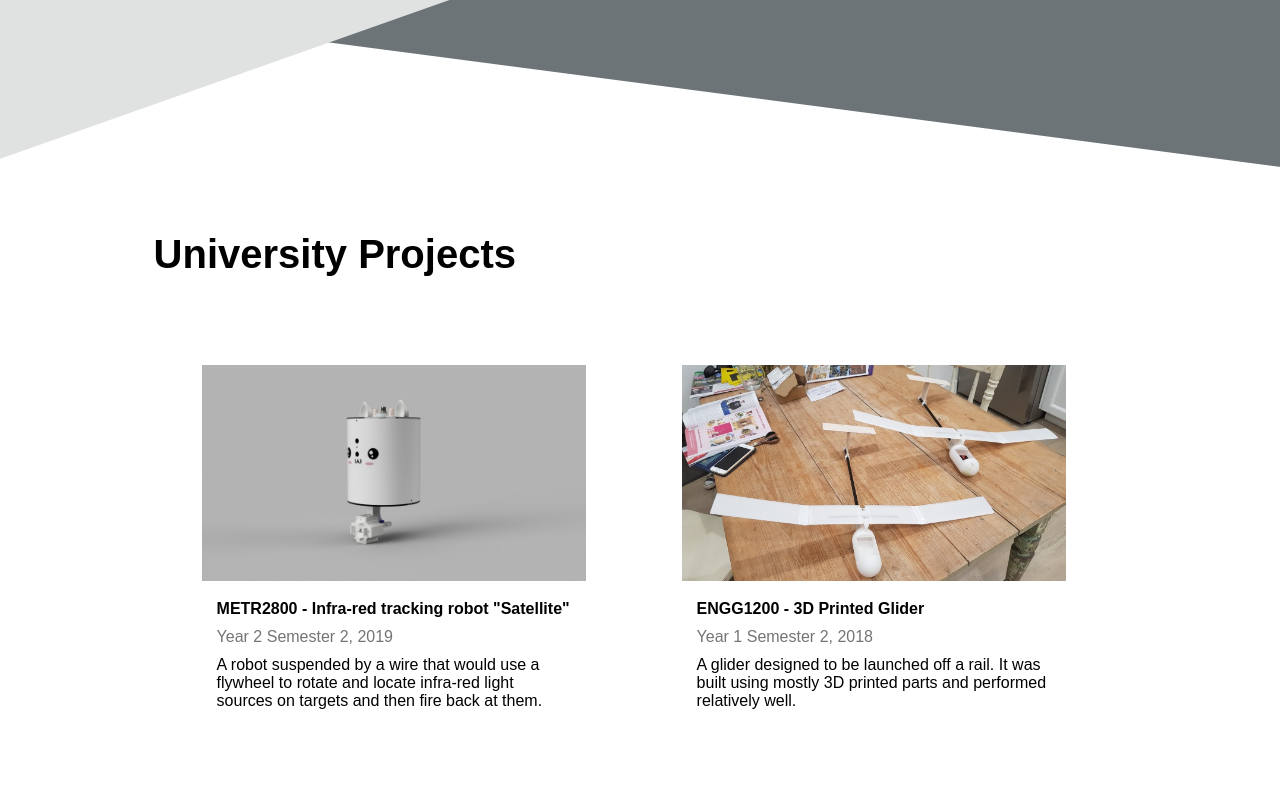
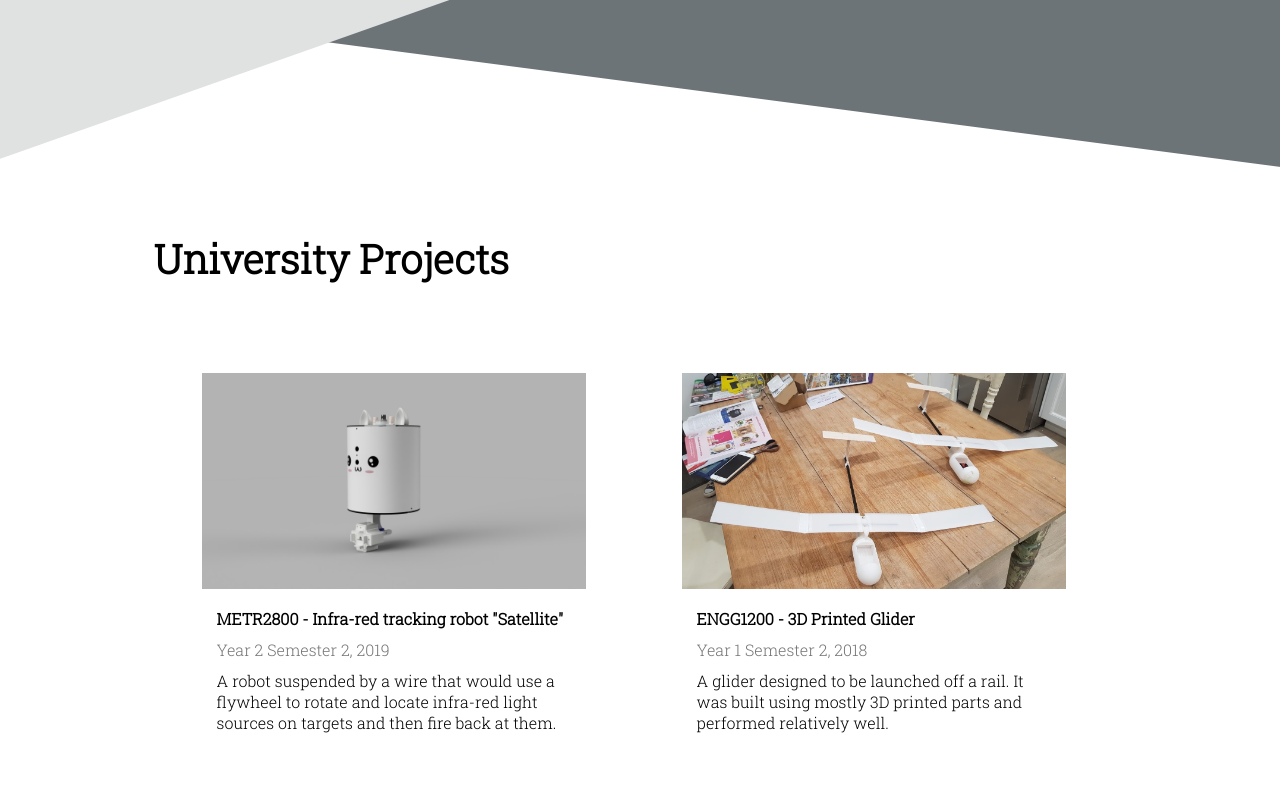
Before and after one commit to ConnorRaggatt/ConnorRaggatt.github.io, a plain HTML site: page portfolio/portfolio_home.html in a window 1280 px wide. Shown: the top 800 px of the page. Drawn offline with Linux system fonts and the light colour scheme.

Commit message:
Changed font for Portfolio Home

```diff
--- a/portfolio/portfolio_home.html
+++ b/portfolio/portfolio_home.html
@@ -2,6 +2,7 @@
 
 <head>
     <meta charset="utf-8">
+    <link href="https://fonts.googleapis.com/css2?family=Roboto+Slab:wght@300&display=swap" rel="stylesheet">
     <link rel="stylesheet" type="text/css" media="screen and (max-device-width: 1000px)" href="style_mobile.css" />
     <link rel="stylesheet" type="text/css" media="screen and (min-device-width: 1001px)" href="style.css" />
     <title>Portfolio - Connor Raggatt</title>
--- a/portfolio/style.css
+++ b/portfolio/style.css
@@ -56,7 +56,7 @@ div.gallery img {
 div.title{
     padding: 15px 15px 5px 15px;
     text-align: left;
-    font-family: Arial, Helvetica, sans-serif;
+    font-family: 'Roboto Slab', serif;
     font-weight: bold;
     text-decoration: none;
 }
@@ -64,7 +64,7 @@ div.title{
 div.date{
     padding: 5px 15px 5px 15px;
     text-align: left;
-    font-family: Arial, Helvetica, sans-serif;
+    font-family: 'Roboto Slab', serif;
     color: rgb(116, 116, 116);
     text-decoration: none;
 }
@@ -72,12 +72,12 @@ div.date{
 div.description {
     padding: 5px 15px 5px 15px;
     text-align: left;
-    font-family: Arial, Helvetica, sans-serif;
+    font-family: 'Roboto Slab', serif;
     text-decoration: none;
 }
 
 .subsection_header{
-    font-family: Arial, Helvetica, sans-serif;
+    font-family: 'Roboto Slab', serif;
     font-size: 40px;
     font-weight: bold;
 }
--- a/portfolio/style_mobile.css
+++ b/portfolio/style_mobile.css
@@ -56,7 +56,7 @@ div.gallery img {
 div.title{
     padding: 15px 15px 5px 15px;
     text-align: left;
-    font-family: Arial, Helvetica, sans-serif;
+    font-family: 'Roboto Slab', serif;
     font-weight: bold;
     text-decoration: none;
 }
@@ -64,7 +64,7 @@ div.title{
 div.date{
     padding: 5px 15px 5px 15px;
     text-align: left;
-    font-family: Arial, Helvetica, sans-serif;
+    font-family: 'Roboto Slab', serif;
     color: rgb(116, 116, 116);
     text-decoration: none;
 }
@@ -72,12 +72,12 @@ div.date{
 div.description {
     padding: 5px 15px 5px 15px;
     text-align: left;
-    font-family: Arial, Helvetica, sans-serif;
+    font-family: 'Roboto Slab', serif;
     text-decoration: none;
 }
 
 .subsection_header{
-    font-family: Arial, Helvetica, sans-serif;
+    font-family: 'Roboto Slab', serif;
     font-size: 40px;
     font-weight: bold;
 }
```
